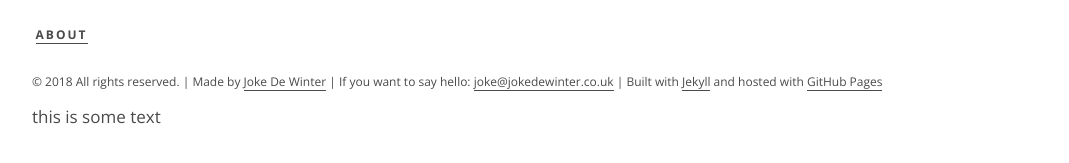
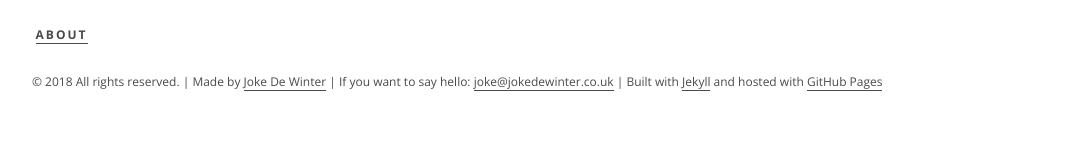
Before and after one commit to jokedewinter/winter-in-newyork, a Jekyll site: the page built from index.md, in a window 1280 px wide and 900 px high, scrolled down 4392 px. Shown: the part 707-870 px from the top of the window, without its empty margins (96-1165 px from the left). Built offline with Jekyll 4.4.1, drawn with Linux system fonts in a browser that asks for light colours.

Commit message:
It worked so I removed it again.

```diff
--- a/_includes/footer.html
+++ b/_includes/footer.html
@@ -14,7 +14,6 @@
 	</article>
 
 	<p class="smallprint">&copy; 2018 All rights reserved. | Made by <a href="http://www.jokedewinter.co.uk" rel="external">Joke De Winter</a> | If you want to say hello: <a href="mailto:joke@jokedewinter.co.uk">joke@jokedewinter.co.uk</a> | Built with <a href="https://jekyllrb.com" rel="external">Jekyll</a> and hosted with <a href="https://pages.github.com" rel="external">GitHub Pages</a></p>
-	<p>this is some text</p>
 
 </footer><!-- .site__footer -->
 
```
